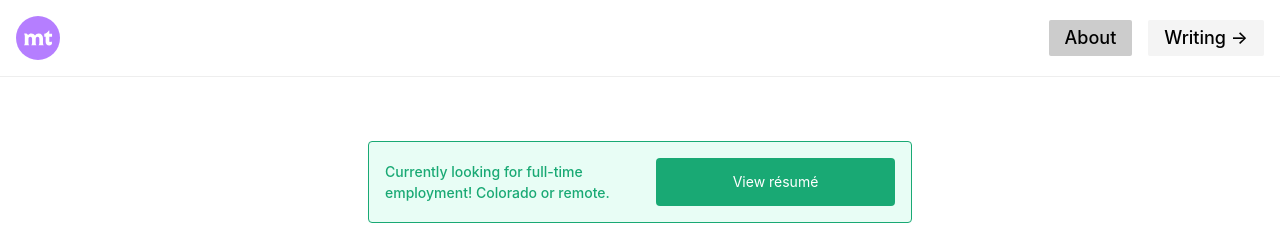
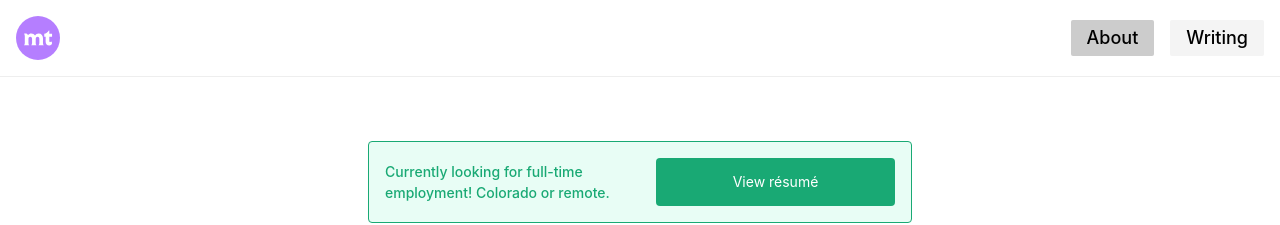
Before and after one commit to mattchewtaylor/mattchewtaylor.github.io, a Jekyll site: the page built from index.md, in a window 1280 px wide. Shown: the top 225 px of the page. Built offline with Jekyll 4.4.1, drawn with Linux system fonts in a browser that asks for light colours.

Commit message:
removed arrows from nav buttons

```diff
--- a/_includes/header.html
+++ b/_includes/header.html
@@ -10,16 +10,12 @@
       <div class="flex-grow pv3 pr3 flex items-center">
         {% if page.url == '/' %}
         <a class="br1 bg-moon-gray ph3 pv2 black fw5 f5 link dib mr3 bg-animate hover-bg-light-silver" href="{{ "/" | relative_url }}">About</a>
-        <a class="br1 bg-near-white ph3 pv2 black f5 fw5 link dib bg-animate hover-bg-light-gray" href="{{ "/writing/" | relative_url }}">Writing →</a>
-        {% elsif page.url == '/writing/' %}
-        <a class="br1 bg-near-white ph3 pv2 black fw5 f5 link dib mr3 bg-animate hover-bg-light-gray" href="{{ "/" | relative_url }}">← About</a>
+        <a class="br1 bg-near-white ph3 pv2 black f5 fw5 link dib bg-animate hover-bg-light-gray" href="{{ "/writing/" | relative_url }}">Writing</a>
+        {% else %}
+        <a class="br1 bg-near-white ph3 pv2 black fw5 f5 link dib mr3 bg-animate hover-bg-light-gray" href="{{ "/" | relative_url }}">About</a>
         <a class="br1 bg-moon-gray ph3 pv2 black f5 fw5 link dib bg-animate hover-bg-light-silver" href="{{ "/writing/" | relative_url }}">Writing</a>
-        {% else %}
-        <a class="br1 bg-near-white ph3 pv2 black fw5 f5 link dib mr3 bg-animate hover-bg-light-gray" href="{{ "/" | relative_url }}">← About</a>
-        <a class="br1 bg-moon-gray ph3 pv2 black f5 fw5 link dib bg-animate hover-bg-light-silver" href="{{ "/writing/" | relative_url }}">Writing ↑</a>
-
+        {% endif %}
       </div>
-      {% endif %}
     </nav>
   </div>
 </header>
```
